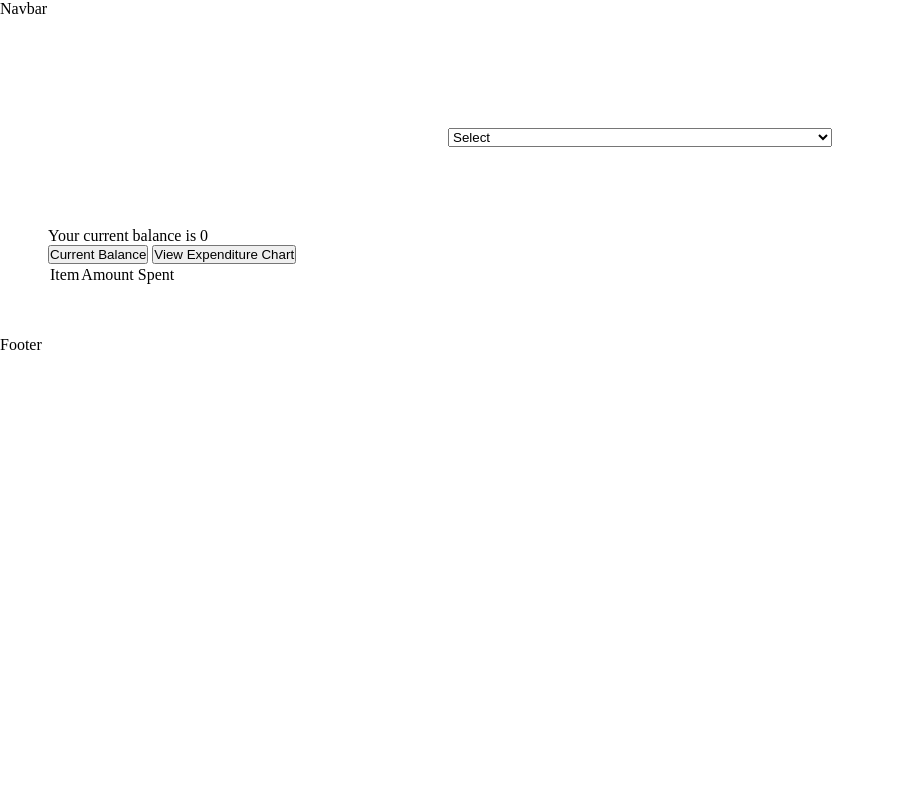
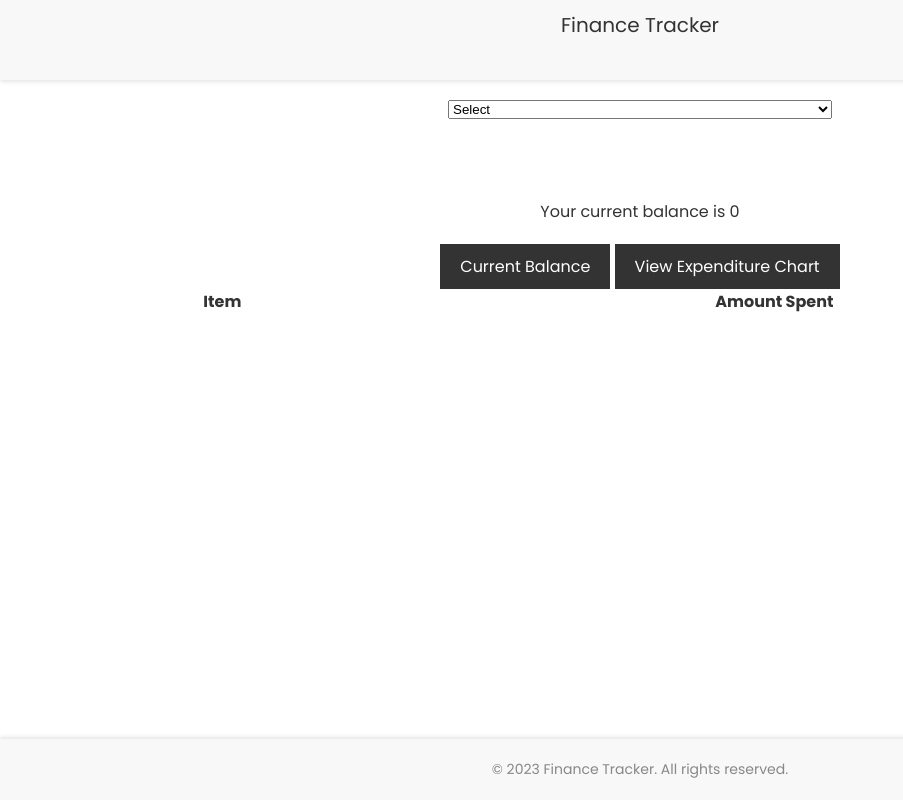
Before and after one commit to Jemipaul123/Finance-Tracker, a plain HTML site: page index.html in a window 1280 px wide. Shown: the whole page, without its empty margins (0-903 px from the left). Drawn offline with Linux system fonts and the light colour scheme.

Commit message:
Update index.html

```diff
--- a/index.html
+++ b/index.html
@@ -5,57 +5,100 @@
     <meta http-equiv="X-UA-Compatible" content="IE=edge">
     <meta name="viewport" content="width=device-width, initial-scale=1.0">
     <link rel="stylesheet" href="styles.css">
-    <title>Document</title>
+    <link href="https://fonts.googleapis.com/css?family=Poppins:400,700" rel="stylesheet">
+    <title>Finance Tracker</title>
+    <style>
+        /* Navbar styles */
+        .navbar {
+            background-color: #f8f8f8;
+            padding: 10px 20px;
+            font-family: 'Poppins', sans-serif;
+            font-size: 20px;
+            text-align: center;
+            box-shadow: 0 2px 4px rgba(0, 0, 0, 0.1);
+            position: fixed;
+            top: 0;
+            left: 0;
+            width: 100%;
+            z-index: 999;
+        }
+
+        /* Footer styles */
+        .footer {
+            background-color: #f8f8f8;
+            padding: 20px;
+            font-family: 'Poppins', sans-serif;
+            font-size: 14px;
+            text-align: center;
+            color: #888;
+            box-shadow: 0 -2px 4px rgba(0, 0, 0, 0.1);
+            position: fixed;
+            bottom: 0;
+            left: 0;
+            width: 100%;
+        }
+
+        /* Body styles */
+        body {
+            margin-top: 60px;
+            margin-bottom: 60px;
+            font-family: 'Poppins', sans-serif;
+            background-color: #fff;
+            color: #333;
+        }
+
+        /* Additional decorative styles */
+        section {
+            padding: 40px;
+            text-align: center;
+        }
+
+        .section1--container {
+            max-width: 800px;
+            margin: 0 auto;
+        }
+
+        button {
+            background-color: #333;
+            color: #fff;
+            border: none;
+            padding: 10px 20px;
+            font-family: 'Poppins', sans-serif;
+            font-size: 16px;
+            margin-top: 20px;
+            cursor: pointer;
+            transition: background-color 0.3s ease;
+        }
+
+        button:hover {
+            background-color: #555;
+        }
+
+        table {
+            width: 100%;
+            border-collapse: collapse;
+        }
+
+        table td {
+            padding: 10px;
+            border: 1px solid #ccc;
+        }
+
+        /* Add your custom styles here */
+
+    </style>
 </head>
 <body>
-    <div  class="navbar" id="Navbar">Navbar</div>
+    <div class="navbar" id="Navbar">Finance Tracker</div>
     <section>
         <div class="section1--container">
             <select id="transaction">
                 <option>Select</option>
                 <option value="income">Income</option>
                 <option value="expense">Expense</option>
-
             </select>
 
-                <select id="modifyIncome" class="modifyIncome">
-                    <option>Select</option>
-                    <option value="add">Add</option>
-                    <option value="subtract">Remove </option>
-
-                </select>
-
-                <form id="formIncome" class="formIncome">
-                    <input id="inputfield" type="text" placeholder="Enter the amount"/>
-                    <input type="submit" id="submit"/>
-                </form>
-
-                <select id="modifyExpense" class="modifyExpense">
-                        <option>Select</option>
-                        <option value="add">Add</option>
-                        <option value="edit">Edit </option>
-                        <option value="delete">Delete </option>
-                </select>
-
-                <form id="formExpense" class="formExpense">
-                    <input id="itemInput" type="text" placeholder="Enter the item name"/>
-                    <input id="amtInput" type="text" placeholder="Enter the amount"/>
-                    <input type="submit" id="submit--expense"/>
-                </form>
-
-
-                    <form id="editInput">
-                        <input id="editItem" type="text" placeholder="Enter the item name you want to edit"/>
-
-                        <input type="submit" id="editSubmit1"/>
-                    </form>
-
-                <form id="editChanges">
-                    <input type="text" placeholder="Enter the new item name" id="edit--1"  />
-                    <input type="text" placeholder="Enter the new item amount" id="edit--2" />
-                    <input type="submit" id="editSubmit2"/>
-                 </form>
-
+            <!-- Rest of the code remains the same -->
 
         </div>
         <div>
@@ -65,30 +108,24 @@
              </button>
              <button>View Expenditure Chart</button>
 
-                 <div id="current-balance">
-
-                 </div>
+             <div id="current-balance"></div>
              <div id="expenditure">
                 <table id="table">
-                        <header>
-                            <td>Item</td>
-                            <td>Amount Spent</td>
-                        </header>
+                    <thead>
                         <tr>
-                            <td>
-
-                            </td>
+                            <th>Item</th>
+                            <th>Amount Spent</th>
                         </tr>
+                    </thead>
+                    <tbody>
+                        <!-- Table rows will be dynamically added here -->
+                    </tbody>
                 </table>
             </div>
-
-
-
-
         </div>
     </section>
-    <div>
-Footer
+    <div class="footer">
+        &copy; 2023 Finance Tracker. All rights reserved.
     </div>
     <script src="scripts.js"></script>
 </body>
```
Lines whose indentation alone changed are shown as unchanged.
